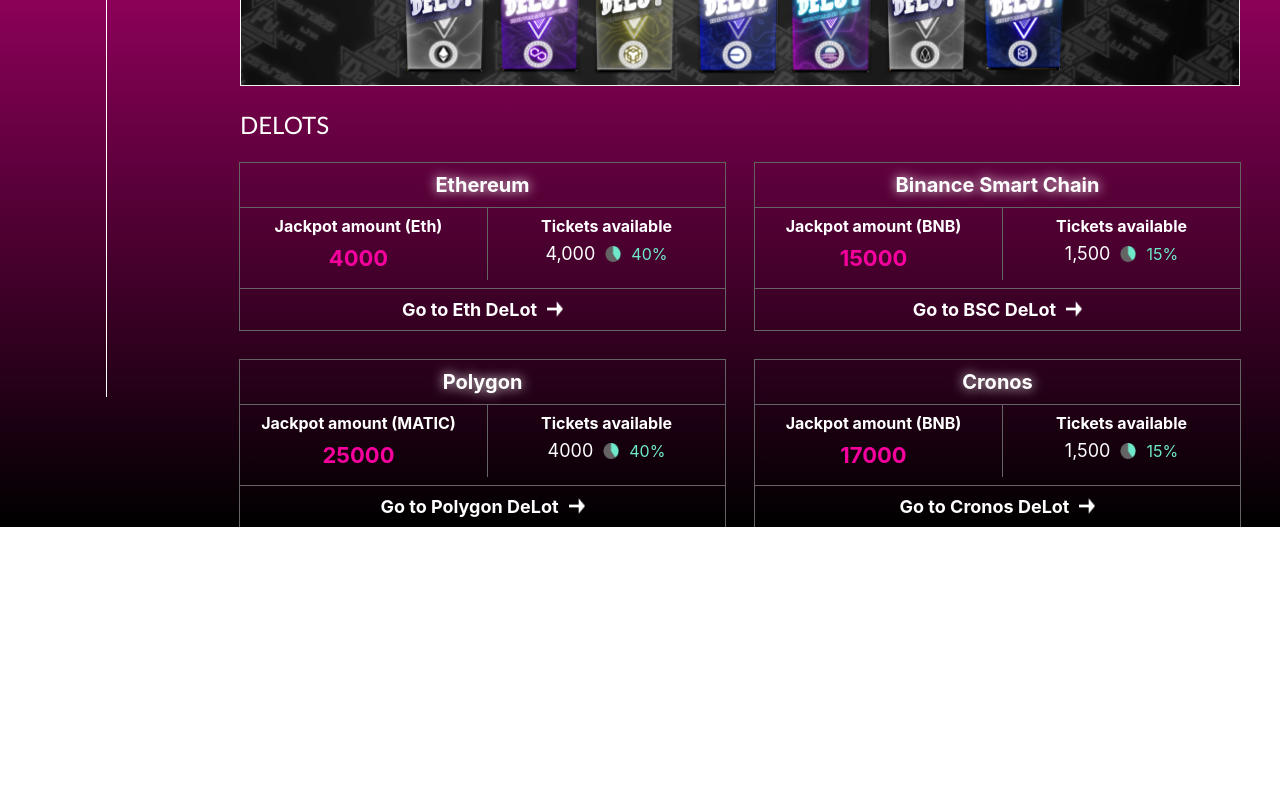
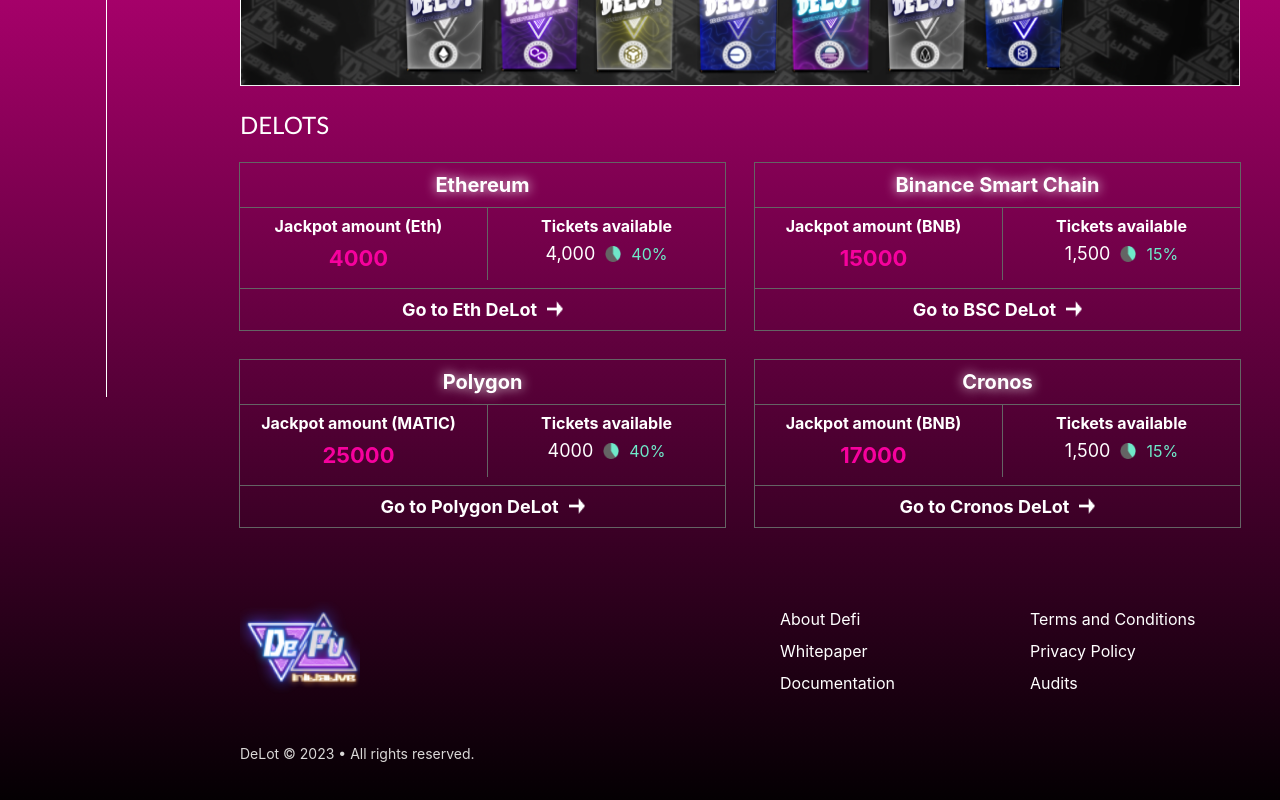
Before and after one commit to javirro/prueba-terratecc, a React (Create React App) app: page / in a window 1280 px wide. Shown: the part 403-1203 px from the top of the page. Before the commit the page ends 930 px from the top, so only its background shows below. Built offline with nearby package versions, Linux system fonts and the light colour scheme; a web font is replaced by a local one.

Commit message:
Add footer

```diff
--- a/src/App.tsx
+++ b/src/App.tsx
@@ -3,6 +3,7 @@
 import './App.css'
 import AsideNavbar from './components/AsideNavbar'
 import MainSection from './components/MainSection'
+import Footer from './components/Footer'
 
 function App() {
   return (
@@ -11,6 +12,7 @@
       <section className="app">
         <Header />
         <MainSection />
+        <Footer />
       </section>
     </main>
   )
--- /dev/null
+++ b/src/components/Footer.tsx
@@ -0,0 +1,28 @@
+import logo from '../images/logo.png'
+import '../styles/footer.css'
+const Footer = () => {
+  return (
+    <footer className="footer">
+      <section className="grid-footer">
+        <img src={logo} alt="logo delot" />
+        <div className="two-colums-grid">
+          <ul>
+            <li>About Defi</li>
+            <li>Whitepaper</li>
+            <li>Documentation</li>
+          </ul>
+          <ul>
+            <li>Terms and Conditions</li>
+            <li>Privacy Policy</li>
+            <li>Audits</li>
+          </ul>
+        </div>
+      </section>
+      <div className="reserved-container">
+      <span className="reserved">DeLot © 2023 • All rights reserved.</span>
+      </div>
+    </footer>
+  )
+}
+
+export default Footer
--- a/src/components/HoveredAside.tsx
+++ b/src/components/HoveredAside.tsx
@@ -1,10 +1,11 @@
 import dashboardImg from '../images/dashboard.png'
 import asideNetworks from '../data/asideNetworks.json'
+import asideStables from '../data/asideStableCoin.json'
 import '../styles/hoveredAside.css'
 const HoveredAside = () => {
   return (
     <section className="info-aside-container">
-      <div>
+      <div className="delot-title-container">
         <h3 className="delot-title">DeLot</h3>
       </div>
       <div className="chains-aside">
@@ -20,6 +21,19 @@
           ))}
         </ul>
       </div>
+      <div className="chains-aside">
+        <article className="chains-title-line">
+          <img src={dashboardImg} alt="dashboard" />
+          <span>Stable coins dashboard</span>
+        </article>
+        <ul>
+          {asideStables.map((coin) => (
+            <li key={coin} className="list-text">
+              {coin} Delot
+            </li>
+          ))}
+        </ul>
+      </div>
     </section>
   )
 }
--- /dev/null
+++ b/src/data/asideStableCoin.json
@@ -0,0 +1 @@
+["USDC", "USDT", "PayPal USD", "Binance USD", "DAI USD", "SHI "]
--- /dev/null
+++ b/src/styles/footer.css
@@ -0,0 +1,45 @@
+.footer {
+  display: flex;
+  justify-content: center;
+  align-items: center;
+  flex-direction: column;
+  margin-top: 60px;
+  margin-bottom: 60px;
+  width: 100%;
+}
+
+.grid-footer {
+  display: grid;
+  grid-template-columns: repeat(2, 1fr);
+  width: 100%;
+}
+
+.grid-footer img {
+  width: 120px;
+}
+
+.two-colums-grid {
+  display: grid;
+  grid-template-columns: repeat(2, 1fr);
+}
+
+.two-colums-grid ul {
+  list-style: none;
+  color: white;
+  line-height: 2;
+  font-size: 16px;
+  font-weight: 400;
+}
+
+.reserved-container {
+  display: flex;
+  justify-content: flex-start;
+  align-items: flex-start;
+  width: 100%;
+  margin-top: 30px;
+}
+.reserved {
+  color: #dad8d7;
+  font-size: 14px;
+  font-weight: 400;
+}
--- a/src/styles/hoveredAside.css
+++ b/src/styles/hoveredAside.css
@@ -1,26 +1,19 @@
-.hovered-aside {
-  position: fixed;
-  height: 100%;
-  color: white;
-  overflow-y: auto;
-  border-right: 1px solid white;
-}
-
 .info-aside-container {
   display: flex;
   flex-direction: column;
   justify-content: center;
   align-items: center;
+  box-sizing: content-box;
+  border-right: 1px solid white;
 }
 
 .chains-aside {
   display: flex;
   flex-direction: column;
-  justify-content: center;
-  align-items: center;
-  border-right: 1px solid white;
+  justify-content: flex-start;
+  align-items: flex-start;
+  box-sizing: content-box;
   border-bottom: 1px solid white;
-  padding: 5px 8px;
 }
 
 .chains-title-line {
@@ -28,6 +21,16 @@
   justify-content: center;
   align-items: flex-start;
   gap: 10px;
+}
+
+.delot-title-container {
+  display: flex;
+  justify-content: center;
+  align-items: center;
+  width: 100%;
+  box-sizing: content-box;
+  border-bottom: 1px solid white;
+  padding: 5px;
 }
 
 .delot-title {
```
